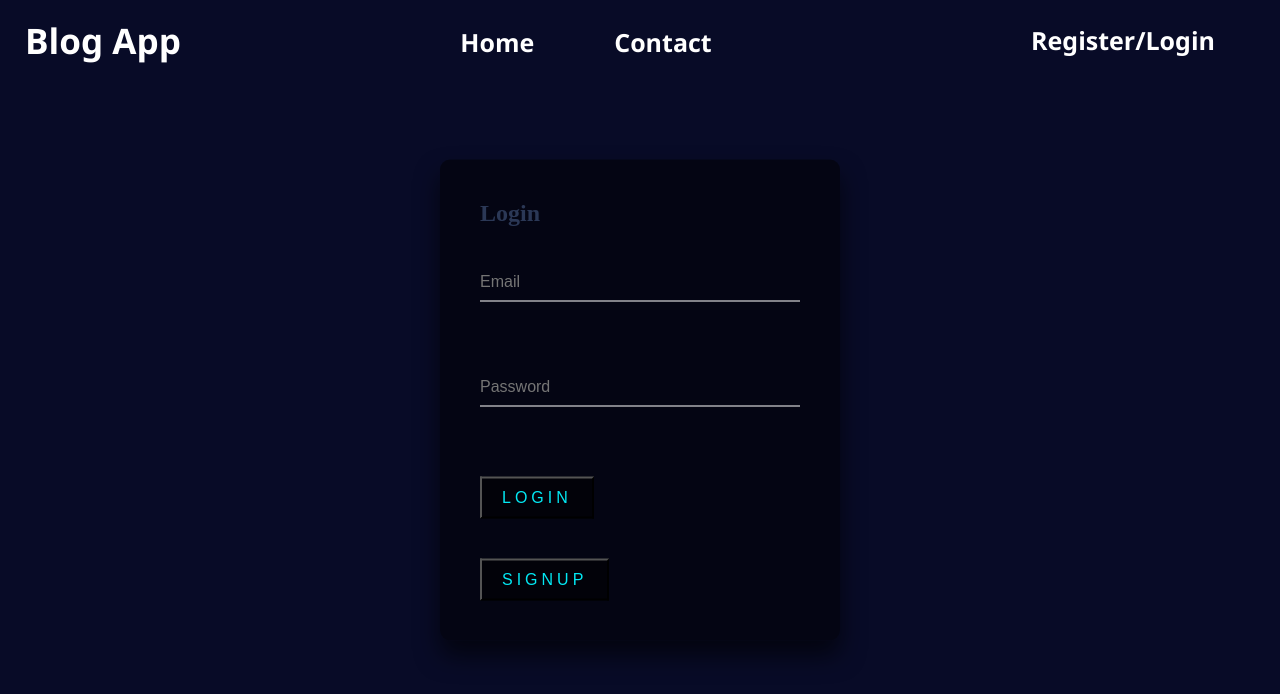
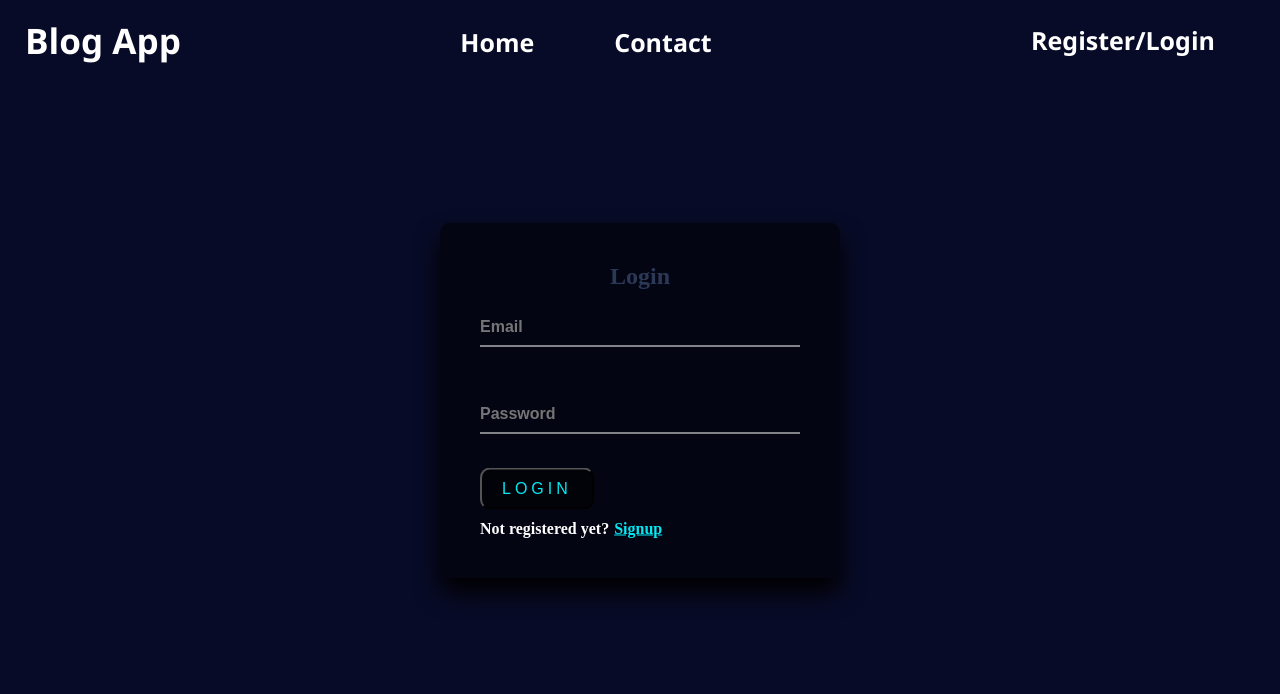
Before and after one commit to Aratrik-02/MERN_Blog, a React (Vite) app in the folder client/: page /login in a window 1280 px wide. Shown: the top 694 px of the page. Built offline with nearby package versions, Linux system fonts and the light colour scheme; no server answers.

Commit message:
Some changes

```diff
--- a/client/src/assets/style.css
+++ b/client/src/assets/style.css
@@ -64,11 +64,11 @@ body{
     top: 50%;
     left: 50%;
     width: 400px;
-    padding: 40px;
+    padding: 40px 40px 40px 40px;
     transform: translate(-50%, -50%);
     background: rgba(0,0,0,.5);
     box-sizing: border-box;
-    box-shadow: 0 15px 25px rgba(0,0,0,.6);
+    box-shadow: 0 15px 25px rgba(0,0,0,1);
     border-radius: 10px;
 }
 
@@ -125,21 +125,38 @@ body{
     text-transform: uppercase;
     overflow: hidden;
     transition: .5s;
-    margin-top: 40px;
-    letter-spacing: 4px
+    margin-top: 4px;
+    letter-spacing: 4px;
+    border-radius: 10px;
   }
 
   .signup_form button:hover {
     background: #03e9f4;
     color: #000;
     font-weight: bold;
-    border-radius: 5px;
-    box-shadow: 0 0 5px #03e9f4,
+    /* box-shadow: 0 0 5px #03e9f4,
                 0 0 25px #03e9f4,
                 0 0 50px #03e9f4,
-                0 0 100px #03e9f4;
+                0 0 100px #03e9f4; */
   }
 
+.not-register{
+    margin-top:10px;
+    font-weight: bold;
+}
+.login-header{
+    text-align: center;
+}
+.signup_redirect{
+    color: #03e9f4;
+    font-weight: bold;
+    padding-left: 5px;
+}
+.login-input{
+    color: #03e9f4;
+    font-weight: bold;
+    padding-left: 5px;
+}
 /*.signup_form form button, .signup_form button {
     width: 100%;
     padding: 8px;
--- a/client/src/routes/Login.jsx
+++ b/client/src/routes/Login.jsx
@@ -34,28 +34,29 @@ function Login() {
   return (
     <div className='signup_container'>
         <div className='signup_form'>
-            <h2>Login </h2>
+            <h2 className="login-header">Login </h2>
             <br />
             <form onSubmit={handleSubmit}>
                 <div className='user-box'>
-                    <label htmlFor="email"></label><br />
-                    <input type="email" placeholder='Email'
+                    {/* <label htmlFor="email">Email</label><br /> */}
+                    <input className="login-input" type="email" placeholder='Email'
                     onChange={e => setEmail(e.target.value)}
                     />
                 </div>
                 <br />
                 <div className='user-box'>
-                    <label htmlFor="password"></label><br />
-                    <input type="password" placeholder='Password'
+                    {/* <label htmlFor="password"></label><br /> */}
+                    <input type="password" placeholder='Password' className="login-input"
                     onChange={e => setPassword(e.target.value)}
                     />
                 </div>
                 <button className='signup_btn'>Login</button>
             </form>
-            {/* <br/>
-            <br/>
-            <p>Not Registered?</p> */}
-            <Link to="/register"><button>Signup</button></Link>
+            <p className='not-register'>Not registered yet?
+            <Link className="signup_redirect" to="/register">
+                Signup
+            </Link>
+            </p>
         </div>
     </div>
   )
```
